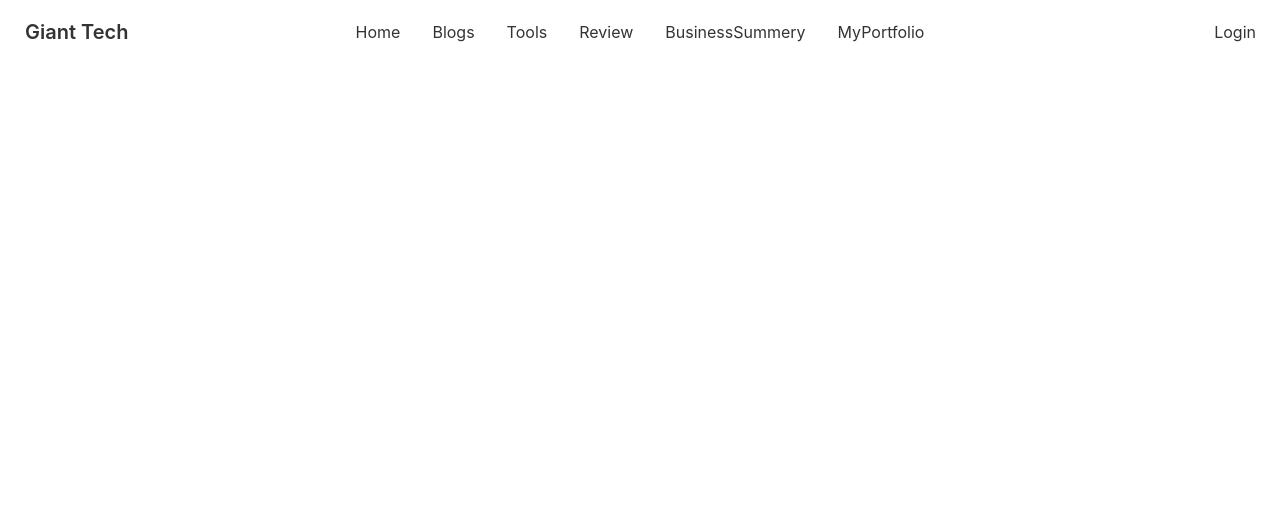
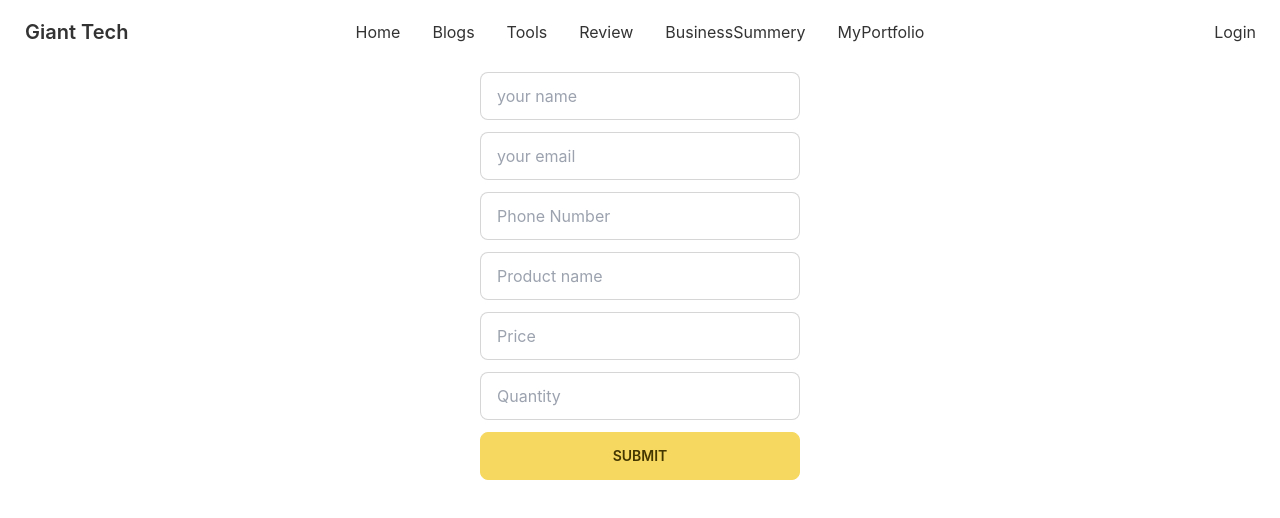
Before and after one commit to SymaNusratAnanna/giant-tech-client-side, a React (Create React App) app: page /buyproduct in a window 1280 px wide. Shown: the top 518 px of the page. Built offline with nearby package versions, Linux system fonts and the light colour scheme; no server answers.

Commit message:
buy product added

```diff
--- a/src/App.js
+++ b/src/App.js
@@ -14,6 +14,7 @@ import RequredAuth from './Pages/Login/RequredAuth';
 import ToolsDetails from './Pages/Home/ToolsDetails';
 import AddTool from './Pages/AddTool/AddTool';
 import ManageTools from './Pages/AddTool/ManageTools/ManageTools';
+import BuyProduct from './Pages/AddTool/BuyingProduct/BuyProduct';
 
 
 function App() {
@@ -37,6 +38,8 @@ function App() {
        <Route path="/businesssummery" element={<BusinessSummery></BusinessSummery>}></Route>
        <Route path="/login" element={<Login></Login>}></Route>
        <Route path="/signup" element={<Signup></Signup>}></Route>
+       <Route path="/buyproduct" element={<BuyProduct></BuyProduct>}></Route>
+
 
      </Routes>
     </div>
--- /dev/null
+++ b/src/Pages/AddTool/BuyingProduct/BuyProduct.js
@@ -0,0 +1,27 @@
+import React from 'react';
+
+
+
+const BuyProduct = () => {
+
+    return (
+        <div>
+
+                    <form  className='grid grid-cols-1 gap-3 justify-items-center mt-2'>
+
+
+                        <input type="text"  placeholder='your name' name="name" className="input input-bordered w-full max-w-xs" />
+                        <input type="email" placeholder='your email' name="email"  className="input input-bordered w-full max-w-xs" />
+                        <input type="text" name="phone" placeholder="Phone Number" className="input input-bordered w-full max-w-xs" />
+                        <input type="text" name="product-name" placeholder="Product name" className="input input-bordered w-full max-w-xs" />
+                        <input type="number" name="price" placeholder="Price" className="input input-bordered w-full max-w-xs" />
+                        <input type="number" name="Quantity" placeholder="Quantity" className="input input-bordered w-full max-w-xs" />
+                        <input type="submit" value="Submit" className="btn btn-secondary w-full max-w-xs" />
+                    </form>
+                </div>
+
+
+    );
+};
+
+export default BuyProduct;
--- a/src/Pages/Home/Tool.js
+++ b/src/Pages/Home/Tool.js
@@ -20,7 +20,7 @@ const Tool = ({tool}) => {
           <p> Available Quantity:{available_quantity}</p>
           <p> Price:{price}</p>
           <div class="card-actions">
-            <button onClick={()=> navigateToToolsDetails(_id)} class="btn btn-primary">Buy Now</button>
+            <button onClick={()=> navigateToToolsDetails(_id)} class="btn btn-primary">Purchase</button>
           </div>
         </div>
       </div>
--- a/src/Pages/Home/Tools.js
+++ b/src/Pages/Home/Tools.js
@@ -3,7 +3,9 @@ import Tool from './Tool';
 
 const Tools = () => {
  const [tools, setTools] = useState([]);
+
  useEffect(()=>{
+    //  fetch data
      fetch('http://localhost:5000/tool')
      .then(res => res.json())
      .then(data=>setTools(data));
@@ -22,16 +24,19 @@ const Tools = () => {
 
            <div className='grid sm:grid-cols-1 md:grid-cols-2 lg:grid-cols-3 gap-10 px-12'>
 
+               {/* map tool */}
                {
                    tools.map(tool => <Tool
                      key={tool._id}
                      tool={tool}
+
                      >
 
                      </Tool>)
 
                }
            </div>
+
         </div>
     );
 };
--- a/src/Pages/Home/ToolsDetails.js
+++ b/src/Pages/Home/ToolsDetails.js
@@ -1,5 +1,6 @@
 import React, { useEffect, useState } from 'react';
 import { useParams } from 'react-router-dom';
+import { useNavigate } from 'react-router-dom';
 
 
 const ToolsDetails = () => {
@@ -11,7 +12,12 @@ const ToolsDetails = () => {
         fetch(url)
         .then(res=> res.json())
         .then(data=> setTool(data));
-    },[])
+    },[toolId])
+
+    const navigate = useNavigate();
+    const navigateToBuyProduct = () =>{
+      navigate('/buyproduct');
+    }
     return (
         <>
         <div className='py-10 px-20 p-5'>
@@ -27,9 +33,10 @@ const ToolsDetails = () => {
           <p> Available Quantity:{tool.available_quantity}</p>
           <p> Price:{tool.price}</p>
           <div class="card-actions">
-            <button  class="btn btn-primary">Buy Now</button>
+          <button onClick={()=> navigateToBuyProduct()} class="btn btn-primary">Buy Now</button>
           </div>
         </div>
+
       </div>
       </div>
       </>
--- a/src/Pages/Login/Login.js
+++ b/src/Pages/Login/Login.js
@@ -18,6 +18,8 @@ const Login = () => {
     const navigate = useNavigate();
     const location = useLocation();
  let from = location.state?.from?.pathname || "/";
+
+ //loading
 
     if(loading || gLoading){
      return <Loading></Loading>
@@ -96,6 +98,8 @@ const Login = () => {
     </form>
     <p><small>New to Giant Tech? <Link className='text-primary' to="/signup"> Create  New Account</Link></small></p>
     <div className="divider">OR</div>
+
+    {/* set button */}
     <button onClick={() =>signInWithGoogle()} className="btn btn-accent">Continue with Google</button>
 
 
```
